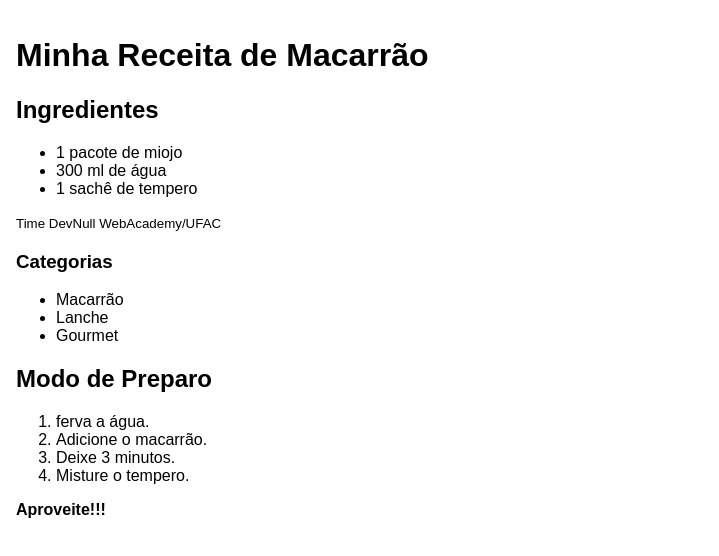
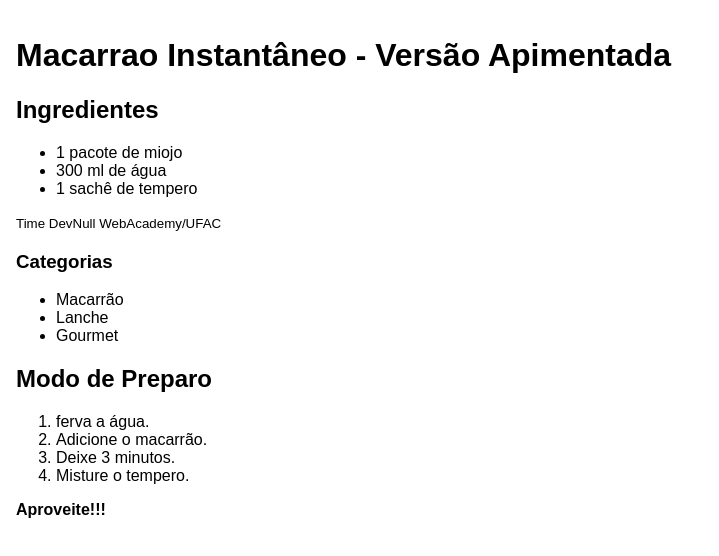
Before and after one commit to GuiFeC/Projeto-Receita, a plain HTML site: page index.html in a window 1280 px wide. Shown: the whole page, without its empty margins (0-719 px from the left). Drawn offline with Linux system fonts and the light colour scheme.

Commit message:
modifiquei o H1 do index.html

```diff
--- a/index.html
+++ b/index.html
@@ -6,7 +6,7 @@
     <script defer src="script.js"></script>
 </head>
 <body>
-    <h1>Minha Receita de Macarrão</h1>
+    <h1>Macarrao Instantâneo - Versão Apimentada</h1>
     <h2>Ingredientes</h2>
     <ul>
         <li>1 pacote de miojo</li>
```
